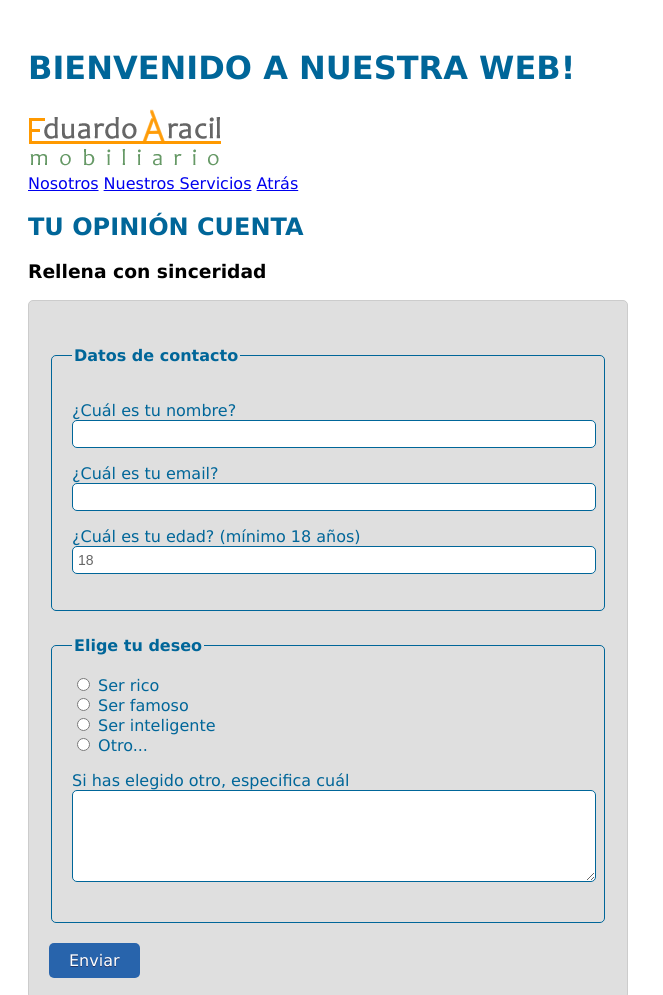
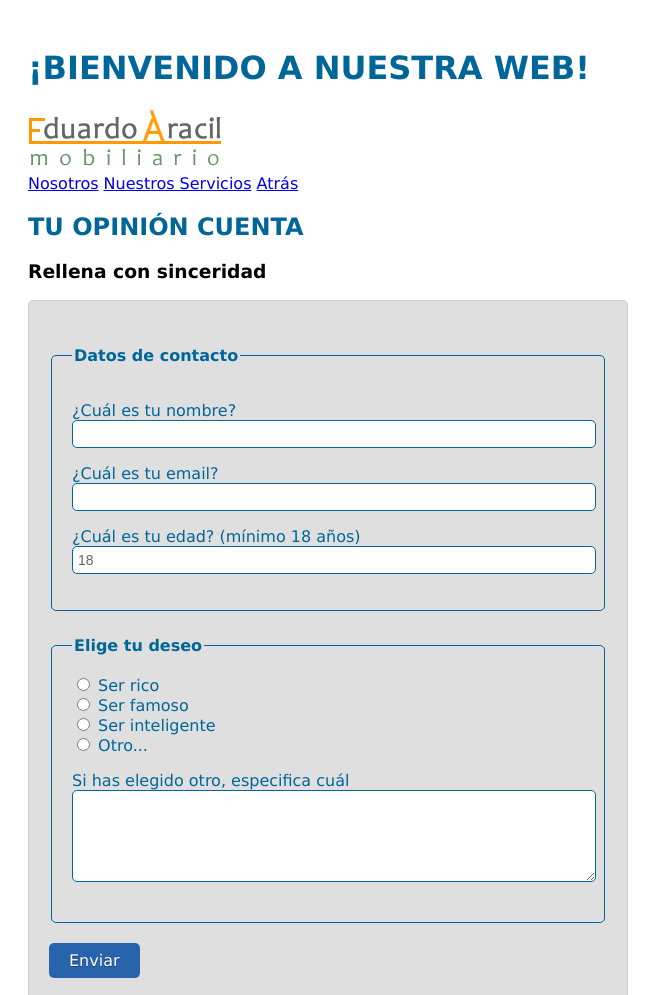
Before and after one commit to EduardoAracil/curso_web, a plain HTML site: page ejerciciosTema3/formulario.html in a window 1280 px wide. Shown: the top 995 px of the page, without its empty margins (0-663 px from the left). Drawn offline with Linux system fonts and the light colour scheme.

Commit message:
Update formulario.html

```diff
--- a/ejerciciosTema3/formulario.html
+++ b/ejerciciosTema3/formulario.html
@@ -7,7 +7,7 @@
 </head>
   <body>
     <header>
-      <h1>BIENVENIDO A NUESTRA WEB!</h1>
+      <h1>¡BIENVENIDO A NUESTRA WEB!</h1>
       <picture><img src="../imagenes/logo.png" alt="logotipo de mi empresa"></picture>
     </header>
     <nav> <a href="../ejerciciosTema2/Nosotros.html">Nosotros</a> <a href="../ejerciciosTema2/nuestrosServicios.html">Nuestros Servicios</a> <a href="../index.html">Atrás</a> </nav>
```
